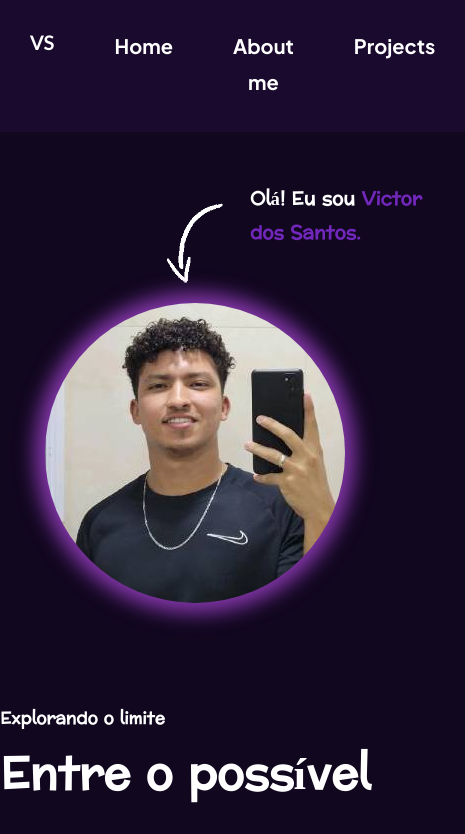
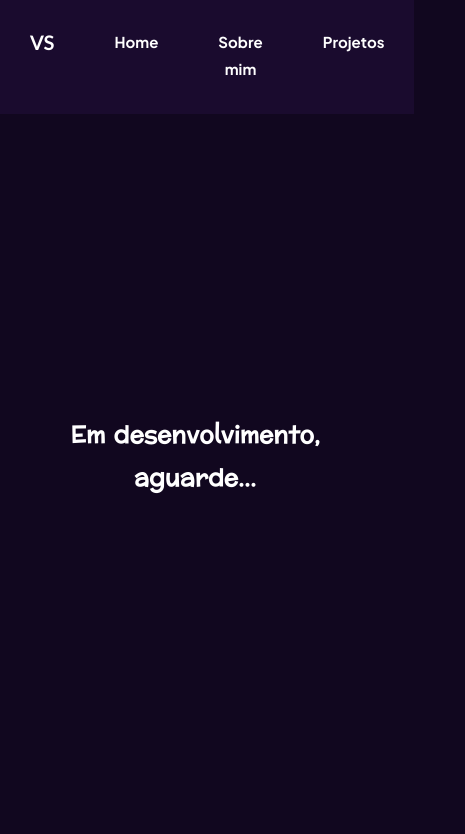
Before and after one commit to Victor-Santos-Silva/Portifolio, a React (Vite) app: page /projects in a window 390 px wide. Shown: the top 834 px of the page, 465 px wide, since content can reach past the window. Built offline with nearby package versions, Linux system fonts and the light colour scheme.

Commit message:
criacao do arquivo projects.css e alteraçoes no header como rotas e responsividade

```diff
--- a/src/App.jsx
+++ b/src/App.jsx
@@ -1,11 +1,9 @@
 import './App.css'
 import Home from './views/Home/Home'
-import AboutMe from './views/AboutMe/AboutMe'
 function App() {
   return (
     <>
       <Home />
-      {/* <AboutMe /> */}
     </>
   )
 }
--- a/src/components/Header/Header.jsx
+++ b/src/components/Header/Header.jsx
@@ -1,13 +1,14 @@
 import './header.css';
+import { Link } from 'react-router-dom';
 
 const Header = () => {
     return (
         <header className='containerHeader'>
             <h1 className='nome-logo'>VS</h1>
             <div className='menu'>
-                <h1 className='menu-palavras'><a href="#">Home</a></h1>
-                <h1 className='menu-palavras'><a href="#">About me</a></h1>
-                <h1 className='menu-palavras'><a href="#">Projects</a></h1>
+                <h1 className='menu-palavras'><Link to="/">Home</Link></h1>
+                <h1 className='menu-palavras'><Link to="/aboutme">Sobre mim</Link></h1>
+                <h1 className='menu-palavras'><Link to="/projects">Projetos</Link></h1>
             </div>
         </header>
     );
--- a/src/components/Header/header.css
+++ b/src/components/Header/header.css
@@ -46,3 +46,10 @@ a:hover {
 .menu {
     display: flex;
 }
+
+@media (max-width: 600px) {
+    .menu-palavras {
+        font-size: 15px;
+
+    }
+}
--- a/src/main.jsx
+++ b/src/main.jsx
@@ -1,9 +1,28 @@
 import { StrictMode } from 'react'
 import { createRoot } from 'react-dom/client'
 import App from './App.jsx'
+import { createBrowserRouter, RouterProvider } from 'react-router-dom'
+import Home from './views/Home/Home.jsx'
+import AboutMe from './views/AboutMe/AboutMe.jsx'
+import Projects from './views/Projects/Projects.jsx'
+
+const router = createBrowserRouter([
+  {
+    path: "/",
+    element: <Home />
+  },
+  {
+    path: "/aboutme",
+    element: <AboutMe />
+  },
+  {
+    path: "/projects",
+    element: <Projects />
+  }
+])
 
 createRoot(document.getElementById('root')).render(
   <StrictMode>
-    <App />
-  </StrictMode>,
+    <RouterProvider router={router} />
+  </StrictMode>
 )
--- /dev/null
+++ b/src/views/Projects/Projects.css
@@ -0,0 +1,9 @@
+.titulo-projetos {
+    text-align: center;
+    width: 80%;
+    margin: auto;
+}
+
+.container-projetos{
+    margin-top: 300px;
+}
--- a/src/views/Projects/Projects.jsx
+++ b/src/views/Projects/Projects.jsx
@@ -0,0 +1,16 @@
+import Header from "../../components/Header/Header";
+import "./Projects.css";
+function Projects() {
+    return (
+        <section c>
+            <Header />
+
+            <div className="container-projetos">
+                <h1 className="titulo-projetos">Em desenvolvimento, aguarde...</h1>
+            </div>
+
+        </section>
+    )
+}
+
+export default Projects;
```
